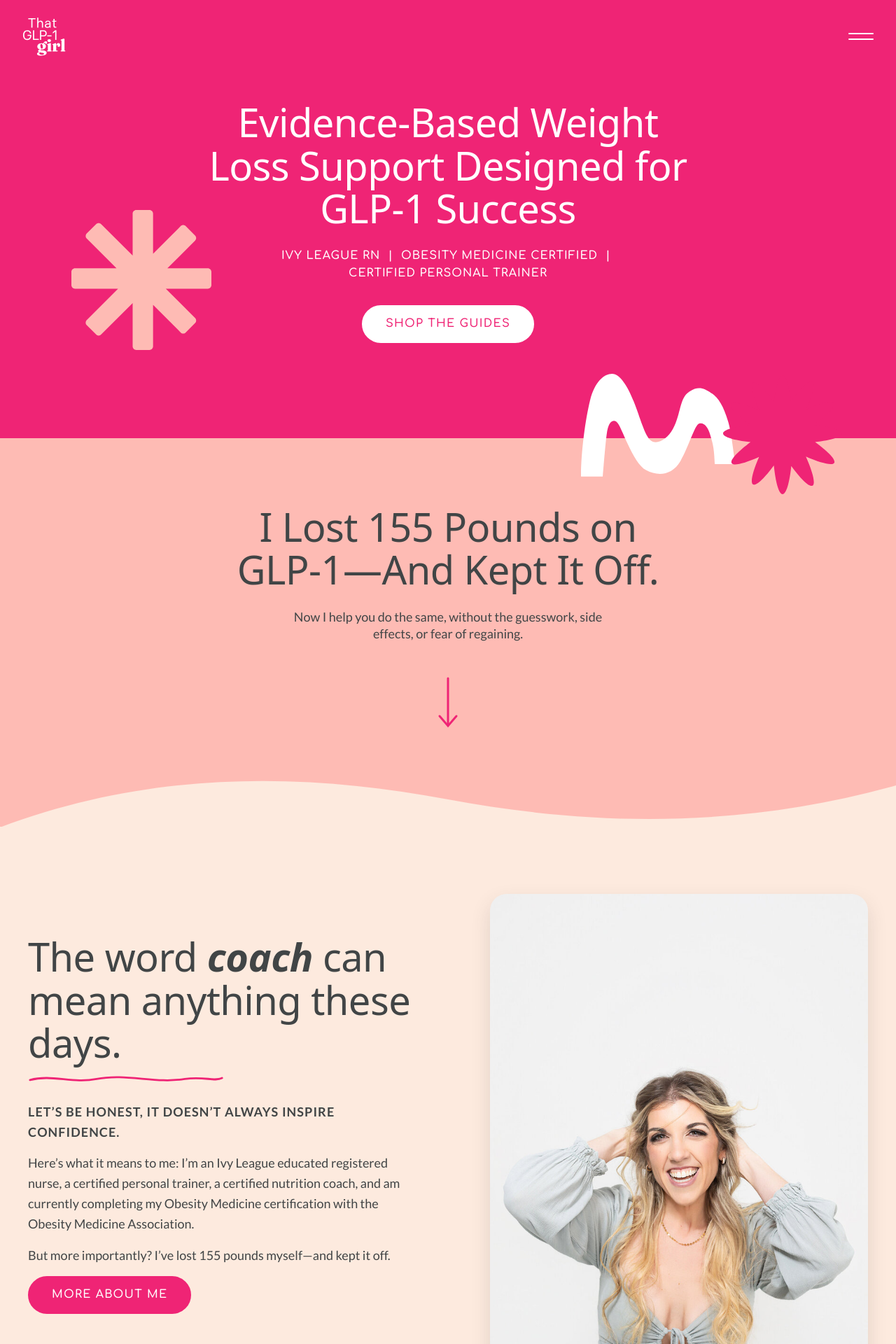
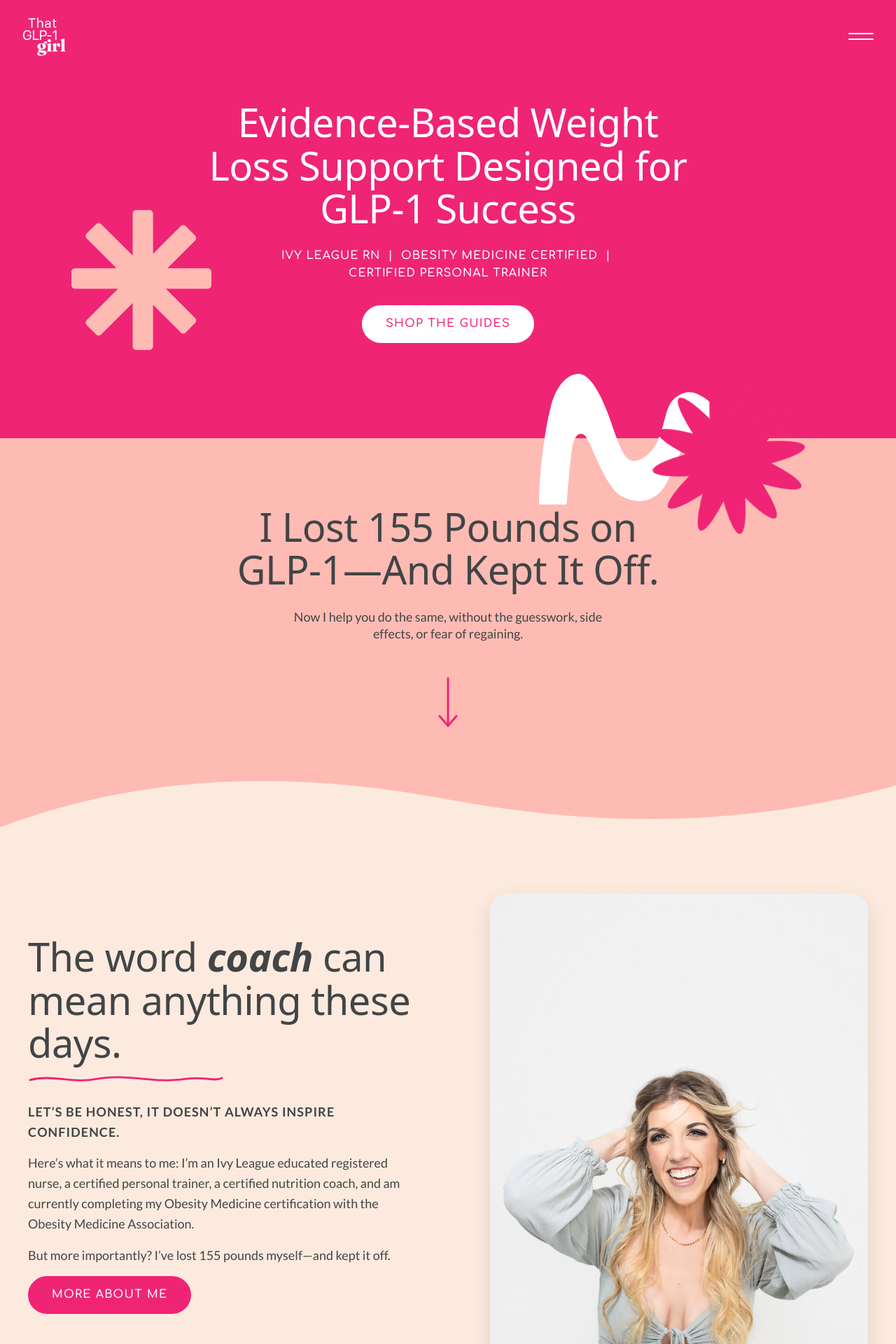
Before and after one commit to kylefiedler/glp1-marketing, a Jekyll site: the page built from index.html, in a window 1280 px wide. Shown: the top 1920 px of the page at 70% size. Built offline with Jekyll 4.4.1, drawn with Linux system fonts in a browser that asks for light colours; some web fonts are replaced.

Commit message:
Enlarge hero decorations + add slow rotation loop
The white squiggle and pink starburst at the hero → stat seam were
smaller and further apart than the live site's, and Kyle noticed the
production version continuously rotates them. Match that:

- Squiggle: 220 → 280px, drop it further below the seam (-95px) so
  more of it lands in the peach section. Add a 20s linear infinite
  rotation.
- Starburst: 170 → 220px, shift its right edge inward (right:10%)
  so it overlaps the squiggle instead of sitting apart. Add a 24s
  rotation running in reverse so the two motifs never sync up.
- Add a @media (prefers-reduced-motion: reduce) guard that turns both
  animations off.
- Scale down proportionally at the $bp-lg and $bp-md breakpoints so
  the layout still works on tablets; the mobile display:none on the
  squiggle is preserved.

Co-Authored-By: Claude Opus 4.7 <noreply@anthropic.com>

```diff
--- a/_sass/_page-home.scss
+++ b/_sass/_page-home.scss
@@ -66,21 +66,32 @@
 // The squiggle straddles the seam between the pink hero and peach stat section.
 .home-hero__decor--squiggle {
   right: 18%;
-  bottom: -55px;
-  width: 220px;
+  bottom: -95px;
+  width: 280px;
   z-index: 4;
+  animation: decor-spin 20s linear infinite;
 }
 
 @media (max-width: $bp-lg) {
   .home-hero__title { font-size: 44px; }
   .home-hero__decor--asterisk { width: 140px; left: 3%; }
-  .home-hero__decor--squiggle { width: 160px; right: 14%; bottom: -40px; }
+  .home-hero__decor--squiggle { width: 200px; right: 12%; bottom: -65px; }
 }
 
 @media (max-width: $bp-md) {
   .home-hero__title { font-size: 32px; }
   .home-hero__decor--asterisk { width: 90px; opacity: 0.8; top: 8%; }
   .home-hero__decor--squiggle { display: none; }
+}
+
+@keyframes decor-spin {
+  from { transform: rotate(0deg); }
+  to   { transform: rotate(360deg); }
+}
+
+@media (prefers-reduced-motion: reduce) {
+  .home-hero__decor--squiggle,
+  .home-stat__decor--star { animation: none; }
 }
 
 // ===== 155 lb stat banner =====
@@ -98,19 +109,20 @@
   pointer-events: none;
 }
 
-// Starburst straddles hero/stat seam on the right, next to the squiggle.
+// Starburst straddles hero/stat seam on the right, overlapping the squiggle.
 .home-stat__decor--star {
-  right: 6%;
-  top: -90px;
-  width: 170px;
+  right: 10%;
+  top: -80px;
+  width: 220px;
+  animation: decor-spin 24s linear infinite reverse;
 }
 
 @media (max-width: $bp-lg) {
-  .home-stat__decor--star { width: 120px; right: 3%; top: -60px; }
+  .home-stat__decor--star { width: 160px; right: 6%; top: -55px; }
 }
 
 @media (max-width: $bp-md) {
-  .home-stat__decor--star { width: 80px; right: 2%; top: -40px; }
+  .home-stat__decor--star { width: 100px; right: 3%; top: -35px; }
 }
 
 .home-stat__inner {
```
